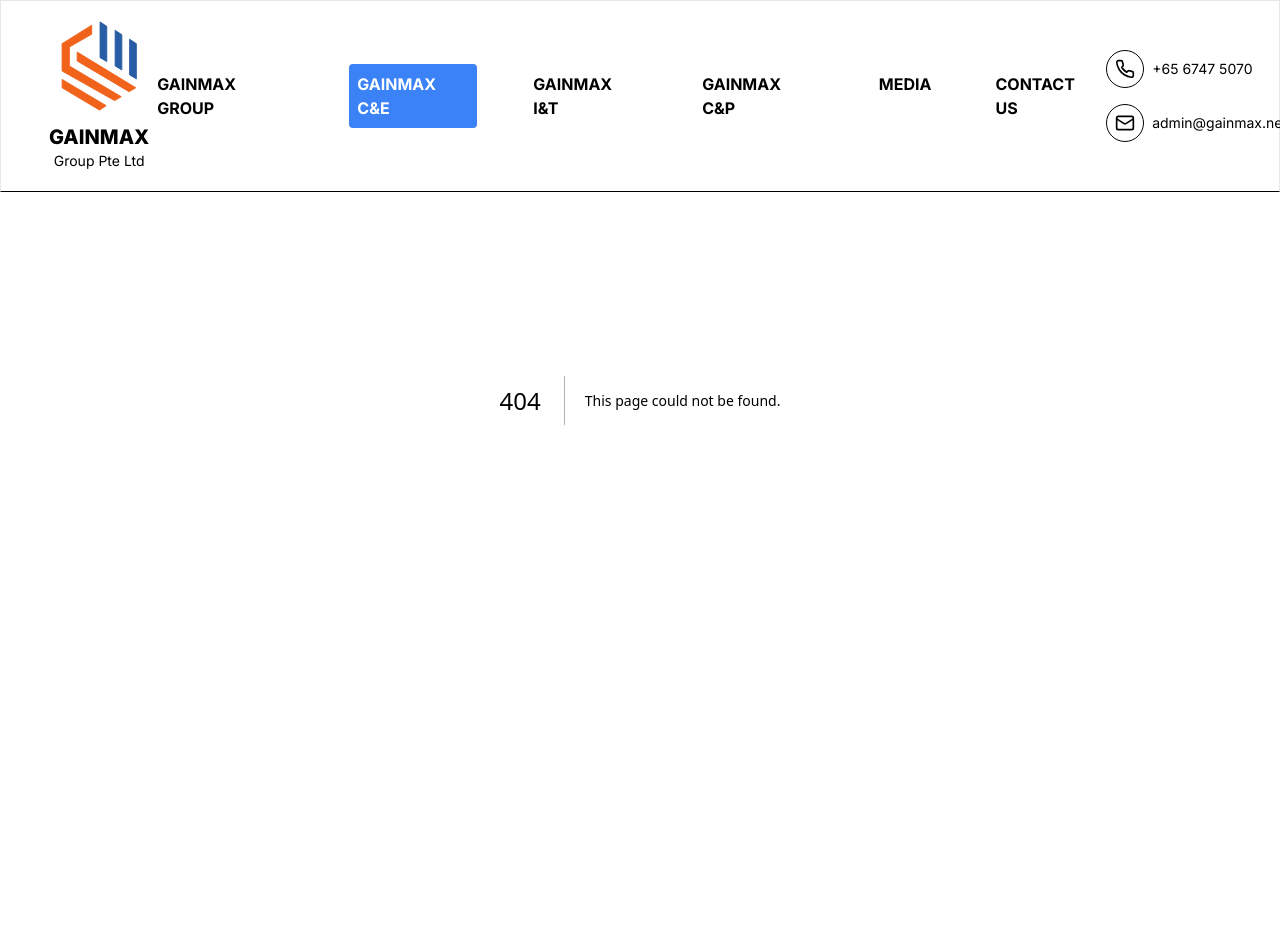
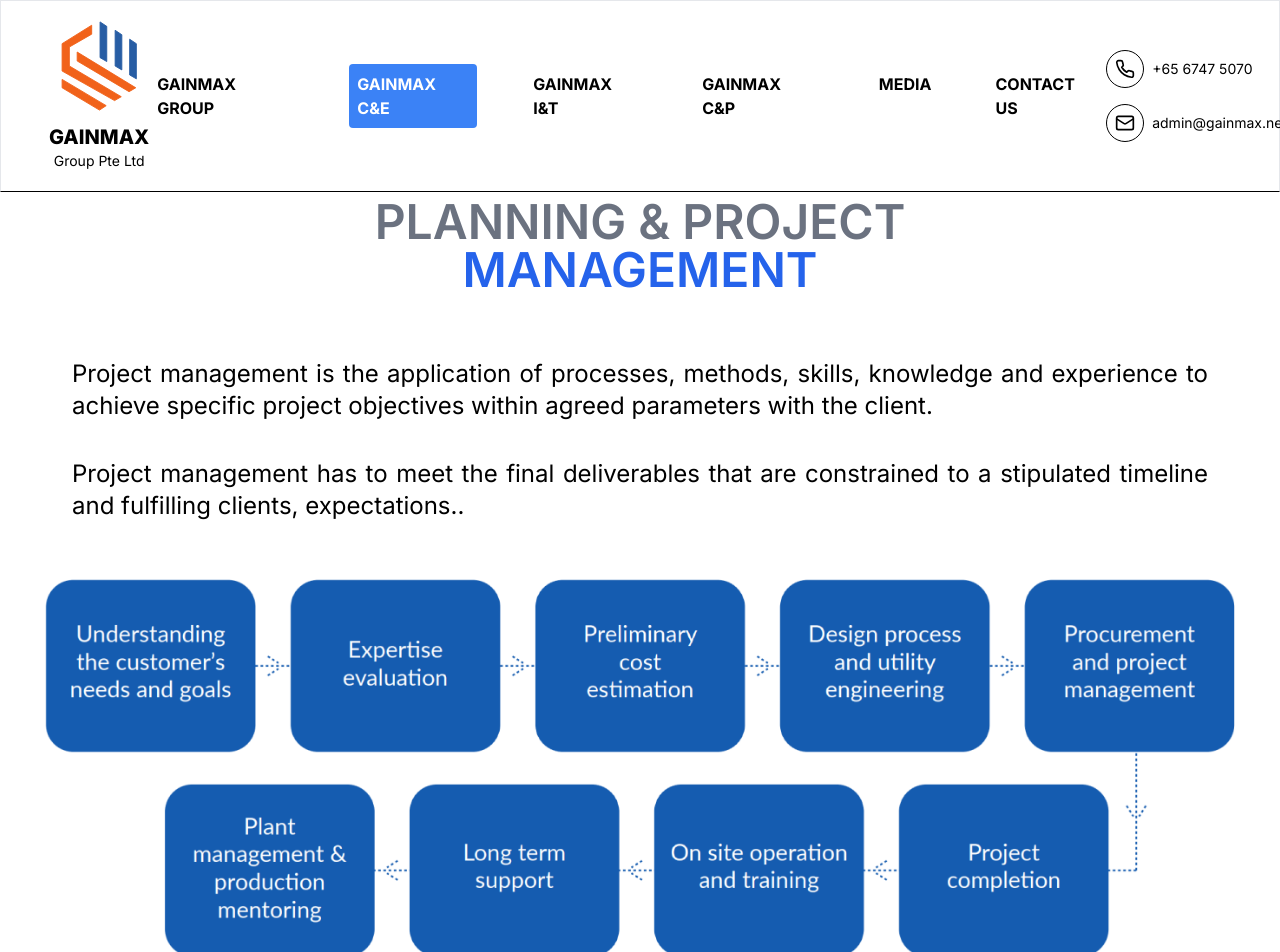
Before and after one commit to SSDIGITAL-DevTeam/gainmax-revamp, a Next.js app: page /gainmax-cne/planing-project-management in a window 1280 px wide. Before the commit this address had no page. Shown: the top 952 px of the page. Before the commit the page ends 800 px from the top, so only its background shows below. Built offline with nearby package versions, Linux system fonts and the light colour scheme.

Commit message:
feat: add page planning cne

```diff
--- a/app/gainmax-cne/page.tsx
+++ b/app/gainmax-cne/page.tsx
@@ -70,6 +70,16 @@
             our <span className="text-blue-600">services</span>
           </h1>
           <ServiceGrid />
+          <div className="border-b-[3px] border-blue-600 w-full"></div>
+        </div>
+      </section>
+
+      {/* Section 5 */}
+      <section className="flex flex-col overflow-x-hidden py-[20px] md:py-[50px]">
+        <div className="container flex flex-col items-center justify-center gap-y-16 w-full">
+          <h1 className="uppercase font-semibold text-gray-500 text-2xl md:text-3xl lg:text-5xl">
+            c&e <span className="text-blue-600">portfolio</span>
+          </h1>
         </div>
       </section>
     </main>
--- /dev/null
+++ b/app/gainmax-cne/planing-project-management/layout.tsx
@@ -0,0 +1,11 @@
+import { JSX, ReactNode } from 'react';
+import { Metadata } from 'next';
+
+export const metadata: Metadata = {
+  title: 'Planning | Gainmax C&E',
+  description: 'Introduction to Gainmax C&E',
+};
+
+export default function Layout({ children }: Readonly<{ children: ReactNode }>): JSX.Element {
+  return <div>{children}</div>;
+}
--- /dev/null
+++ b/app/gainmax-cne/planing-project-management/page.tsx
@@ -0,0 +1,36 @@
+import React from 'react';
+import Image from 'next/image';
+import AssetTimelineHomeCNE from '@/assets/cne/asset-timeline-home-cne.png';
+import AssetPlanningCNE from '@/assets/cne/planning/asset-planning-cne.webp';
+
+export default function page() {
+  return (
+    <main>
+      <header className="relative w-full min-h-[50vh] py-[100px] lg:py-0 md:px-6 lg:px-10 flex mt-[40px] md:mt-[110px] lg:mt-[160px]">
+        <div className="container flex flex-col items-center justify-center gap-y-16 w-full">
+          <h1 className="uppercase font-semibold text-gray-500 text-2xl md:text-3xl lg:text-5xl text-center">
+            PLANNING & PROJECT <br />
+            <span className="text-blue-600">MANAGEMENT</span>
+          </h1>
+          <div className="flex flex-col lg:flex-row gap-x-0 gap-y-7 lg:gap-x-20 lg:gap-y-0 items-center justify-center lg:items-start lg:justify-start">
+            {/* Desc */}
+            <div className="flex flex-col gap-y-9">
+              <p className="text-xl md:text-2xl text-justify">Project management is the application of processes, methods, skills, knowledge and experience to achieve specific project objectives within agreed parameters with the client.</p>
+              <p className="text-xl md:text-2xl text-justify">Project management has to meet the final deliverables that are constrained to a stipulated timeline and fulfilling clients, expectations..</p>
+            </div>
+          </div>
+        </div>
+      </header>
+
+      <section className="container flex flex-col overflow-x-hidden mb-[50px]">
+        {/* timeline */}
+        <Image src={AssetTimelineHomeCNE} alt="asset hero home cne" className="w-full h-auto object-cover" />
+      </section>
+
+      <section className="container flex flex-col overflow-x-hidden mb-[50px]">
+        {/* timeline */}
+        <Image src={AssetPlanningCNE} alt="asset hero home cne" className="w-full h-auto object-cover rounded-3xl" />
+      </section>
+    </main>
+  );
+}
```
Also changed, not shown: assets/cne/planning/asset-planning-cne.webp (added).
